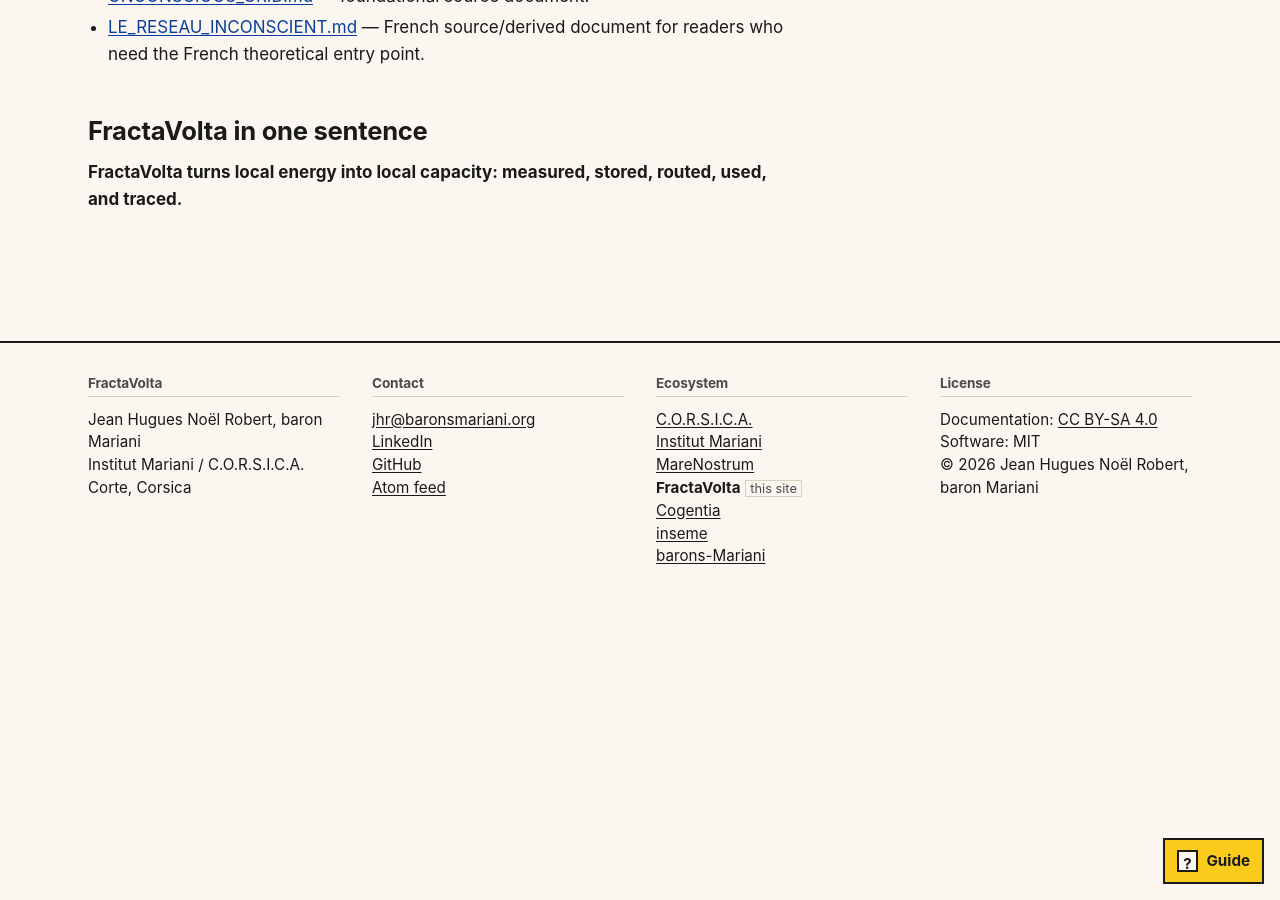
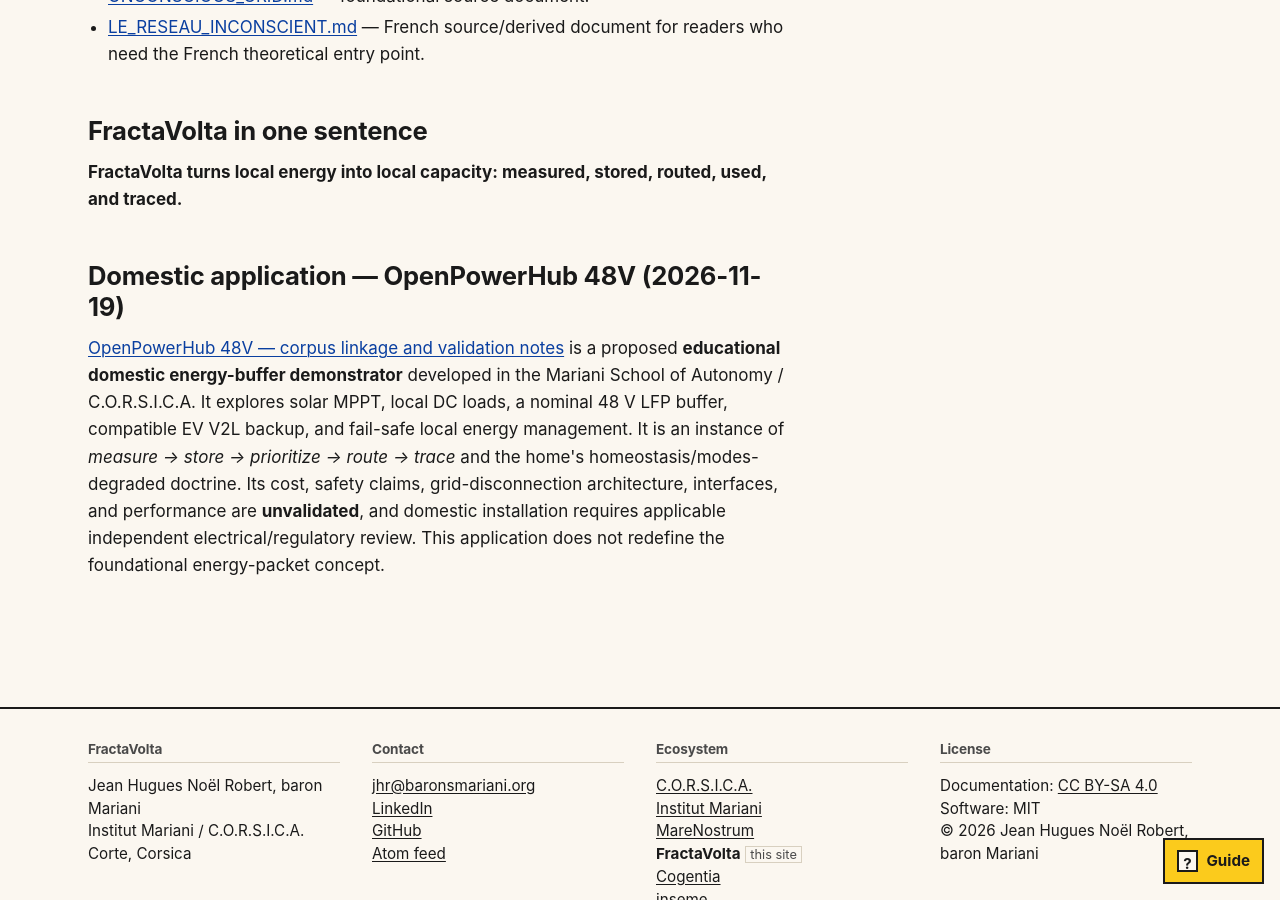
Before and after one commit to JeanHuguesRobert/FractaVolta, a Jekyll site: the page built from docs/energy-packets.md, in a window 1280 px wide and 900 px high, scrolled down 4065 px. Built offline with Jekyll 4.4.1, drawn with Linux system fonts in a browser that asks for light colours; nearby versions of some CDN libraries.

Commit message:
docs: add reversible cross-reference to OpenPowerHub 48V case

```diff
--- a/docs/energy-packets.md
+++ b/docs/energy-packets.md
@@ -144,3 +144,8 @@ FractaVolta answers this question physically, through energy and compute infrast
 ## FractaVolta in one sentence
 
 **FractaVolta turns local energy into local capacity: measured, stored, routed, used, and traced.**
+
+
+## Domestic application — OpenPowerHub 48V (2026-11-19)
+
+[OpenPowerHub 48V — corpus linkage and validation notes](https://github.com/JeanHuguesRobert/barons-Mariani/blob/main/research/openpowerhub_48v_rattachement_corpus.md) is a proposed **educational domestic energy-buffer demonstrator** developed in the Mariani School of Autonomy / C.O.R.S.I.C.A. It explores solar MPPT, local DC loads, a nominal 48 V LFP buffer, compatible EV V2L backup, and fail-safe local energy management. It is an instance of *measure → store → prioritize → route → trace* and the home's homeostasis/modes-degraded doctrine. Its cost, safety claims, grid-disconnection architecture, interfaces, and performance are **unvalidated**, and domestic installation requires applicable independent electrical/regulatory review. This application does not redefine the foundational energy-packet concept.
```
